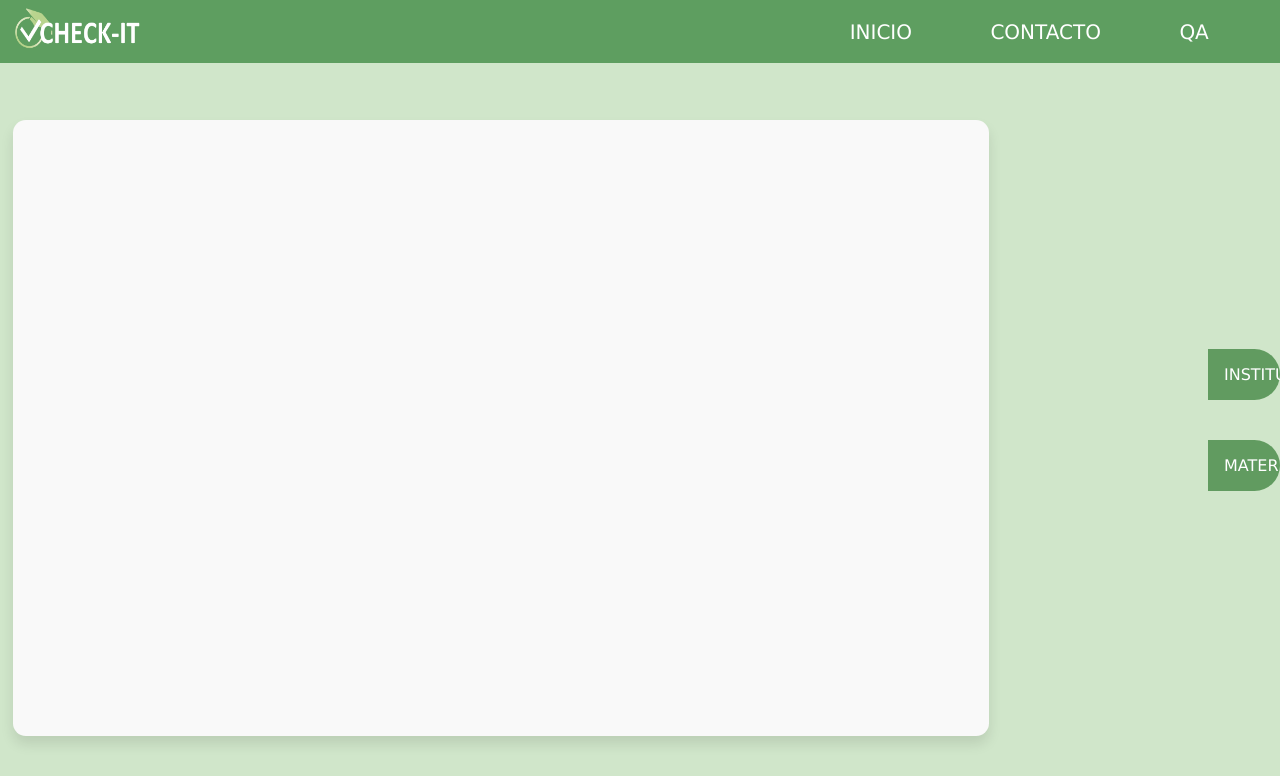
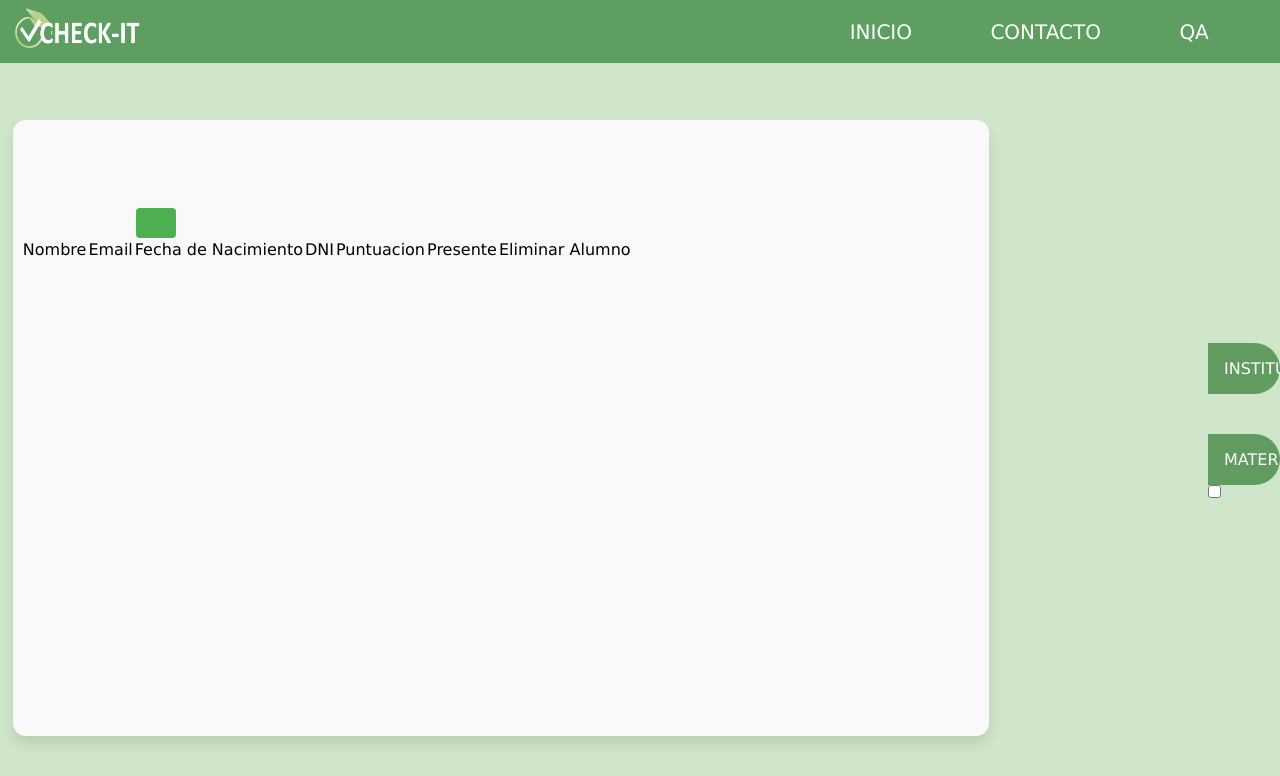
Before and after one commit to MercadoLucila/Check-it, a PHP site: page /Paginas/Bandeja_curso/curso.php in a window 1280 px wide. Shown: the top 776 px of the page. Run offline with PHP 8.4, Linux system fonts and the light colour scheme.

Commit message:
Update curso.php
Hacer botón de eliminar alumno

```diff
--- a/Paginas/Bandeja_curso/curso.php
+++ b/Paginas/Bandeja_curso/curso.php
@@ -39,6 +39,15 @@
 
         <div class="bandeja">
                 <div>
+                    <table>
+                        <tr>
+                            <td>Nombre</td>
+                            <td>Email</td>
+                            <td>Fecha de Nacimiento</td>
+                            <td>DNI</td>
+                            <td>Puntuacion</td>
+                            <td>Presente</td>
+                            <td>Eliminar Alumno</td>
                     <?php
 
                         if($_SERVER["REQUEST_METHOD"] == "POST"){
@@ -48,10 +57,17 @@
 
                             echo '<form name="materia" action="../Bandeja_curso/curso.php" method="POST">';
                             foreach($alumnos as $alumno){
-                                echo '<button name="materia" type="submit" value="'.$materia['codigo_materia'].'">' . $materia['nombre'] . '</button>';
+                                echo '<tr>
+                                <td>'.$alumno["nombre"].' '.$alumno["apellido"].'</td>
+                                <td>'.$alumno["email"].'</td>
+                                <td>'.$alumno["nacimiento"].'</td>
+                                <td>'.$alumno["DNI"].'</td>
+                                <td>agregar puntuacion</td>
+                                <td><input type="checkbox" name="presentes[]" value="'.$alumno["DNI"].'"></td>
+                                <td></td>';
                             }
                             echo '</form>';
-                            //tablas
+
 
 
 
@@ -59,6 +75,8 @@
                         }
 
                     ?>
+                    <button></button>
+                    </table>
                 </div>
         </div>
 
@@ -66,6 +84,8 @@
             <a href="../Bandeja_Principal/bandeja.php">Institutos</a>
             <a href="#">Materias</a>
 
+            <input type="checkbox">
+
         </div>
 
    </header>
```
